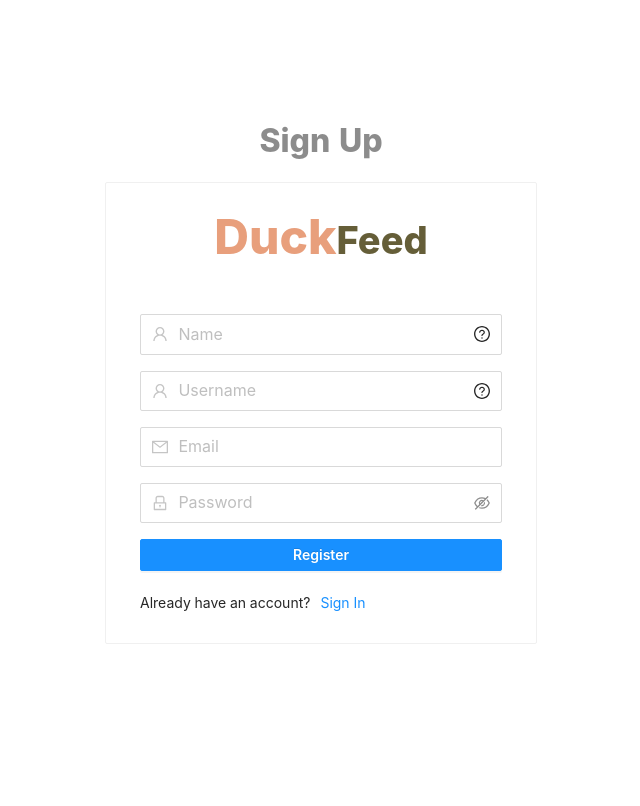
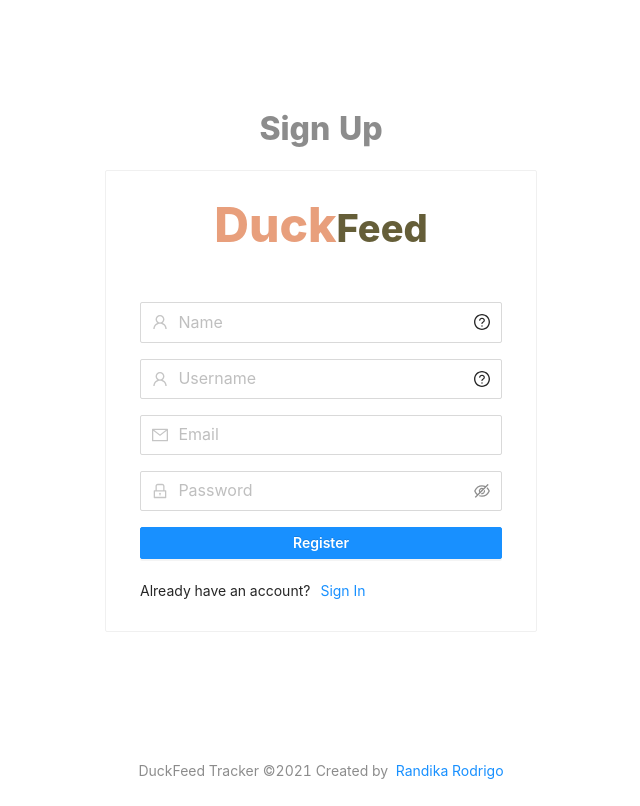
Before and after one commit to SubashRandika/duck-feed-tracker, a React (Create React App) app in the folder client/: page /register in a window 1280 px wide. Shown: the whole page, without its empty margins (319-959 px from the left). Built offline with nearby package versions, Linux system fonts and the light colour scheme.

Commit message:
Extracted footer section as reusable dumb component.

```diff
--- /dev/null
+++ b/client/src/components/common/FooterSection.jsx
@@ -0,0 +1,18 @@
+import React from 'react';
+import { Layout, Typography } from 'antd';
+
+const { Footer } = Layout;
+const { Text, Link } = Typography;
+
+function FooterSection() {
+	return (
+		<Footer className='footer'>
+			<Text type='secondary'>DuckFeed Tracker ©2021 Created by &nbsp;</Text>
+			<Link href='https://github.com/SubashRandika' target='_blank'>
+				Randika Rodrigo
+			</Link>
+		</Footer>
+	);
+}
+
+export default FooterSection;
--- a/client/src/pages/Landing.jsx
+++ b/client/src/pages/Landing.jsx
@@ -3,11 +3,12 @@ import { Link as RouterLink } from 'react-router-dom';
 import { Layout, Typography, Button, Image } from 'antd';
 import './Landing.styles.css';
 import Logo from '../components/common/Logo';
+import FooterSection from '../components/common/FooterSection';
 import HomeImage from '../assets/home.png';
 import { ReactComponent as BackgroundBlob } from '../assets/blob.svg';
 
-const { Header, Footer, Content } = Layout;
-const { Text, Link, Title } = Typography;
+const { Header, Content } = Layout;
+const { Title } = Typography;
 
 function Landing() {
 	return (
@@ -56,12 +57,7 @@ function Landing() {
 					<BackgroundBlob className='bg__blob' />
 				</div>
 			</Content>
-			<Footer className='footer'>
-				<Text type='secondary'>DuckFeed Tracker ©2021 Created by &nbsp;</Text>
-				<Link href='https://github.com/SubashRandika' target='_blank'>
-					Randika Rodrigo
-				</Link>
-			</Footer>
+			<FooterSection />
 		</Layout>
 	);
 }
--- a/client/src/pages/SignIn.jsx
+++ b/client/src/pages/SignIn.jsx
@@ -10,6 +10,7 @@ import { signinUser } from '../redux/actions/authActions';
 import { clearErrors } from '../redux/actions/errorActions';
 import { isErrorsEmpty } from '../utils/isEmpty';
 import Logo from '../components/common/Logo';
+import FooterSection from '../components/common/FooterSection';
 import './SignIn.styles.css';
 
 const { Text } = Typography;
@@ -29,6 +30,7 @@ function SignIn({ auth, errors, signinUser, clearErrors }) {
 	};
 
 	return (
+		<React.Fragment>
 			<div className='signin__container'>
 				{isErrorsEmpty(errors) && (
 					<Alert
@@ -100,6 +102,8 @@ function SignIn({ auth, errors, signinUser, clearErrors }) {
 					</Form>
 				</Card>
 			</div>
+			<FooterSection />
+		</React.Fragment>
 	);
 }
 
--- a/client/src/pages/SignIn.styles.css
+++ b/client/src/pages/SignIn.styles.css
@@ -1,5 +1,5 @@
 .signin__container {
-	height: 95vh;
+	height: 92vh;
 	display: flex;
 	flex-direction: column;
 	justify-content: center;
--- a/client/src/pages/SignUp.jsx
+++ b/client/src/pages/SignUp.jsx
@@ -11,6 +11,7 @@ import {
 	QuestionCircleOutlined
 } from '@ant-design/icons';
 import Logo from '../components/common/Logo';
+import FooterSection from '../components/common/FooterSection';
 import {
 	requiredValidator,
 	emailValidator,
@@ -45,6 +46,7 @@ function SignUp({ auth, errors, registerUser, clearErrors }) {
 	};
 
 	return (
+		<React.Fragment>
 			<div className='signup__container'>
 				{isErrorsEmpty(errors) && (
 					<Alert
@@ -130,7 +132,11 @@ function SignUp({ auth, errors, registerUser, clearErrors }) {
 							/>
 						</Form.Item>
 						<Form.Item className='signup_btn_form_item'>
-						<Button className='signup_button' type='primary' htmlType='submit'>
+							<Button
+								className='signup_button'
+								type='primary'
+								htmlType='submit'
+							>
 								Register
 							</Button>
 						</Form.Item>
@@ -145,6 +151,8 @@ function SignUp({ auth, errors, registerUser, clearErrors }) {
 					</Form>
 				</Card>
 			</div>
+			<FooterSection />
+		</React.Fragment>
 	);
 }
 
--- a/client/src/pages/SignUp.styles.css
+++ b/client/src/pages/SignUp.styles.css
@@ -1,5 +1,5 @@
 .signup__container {
-	height: 95vh;
+	height: 92vh;
 	display: flex;
 	flex-direction: column;
 	justify-content: center;
```
Lines whose indentation alone changed are shown as unchanged.
